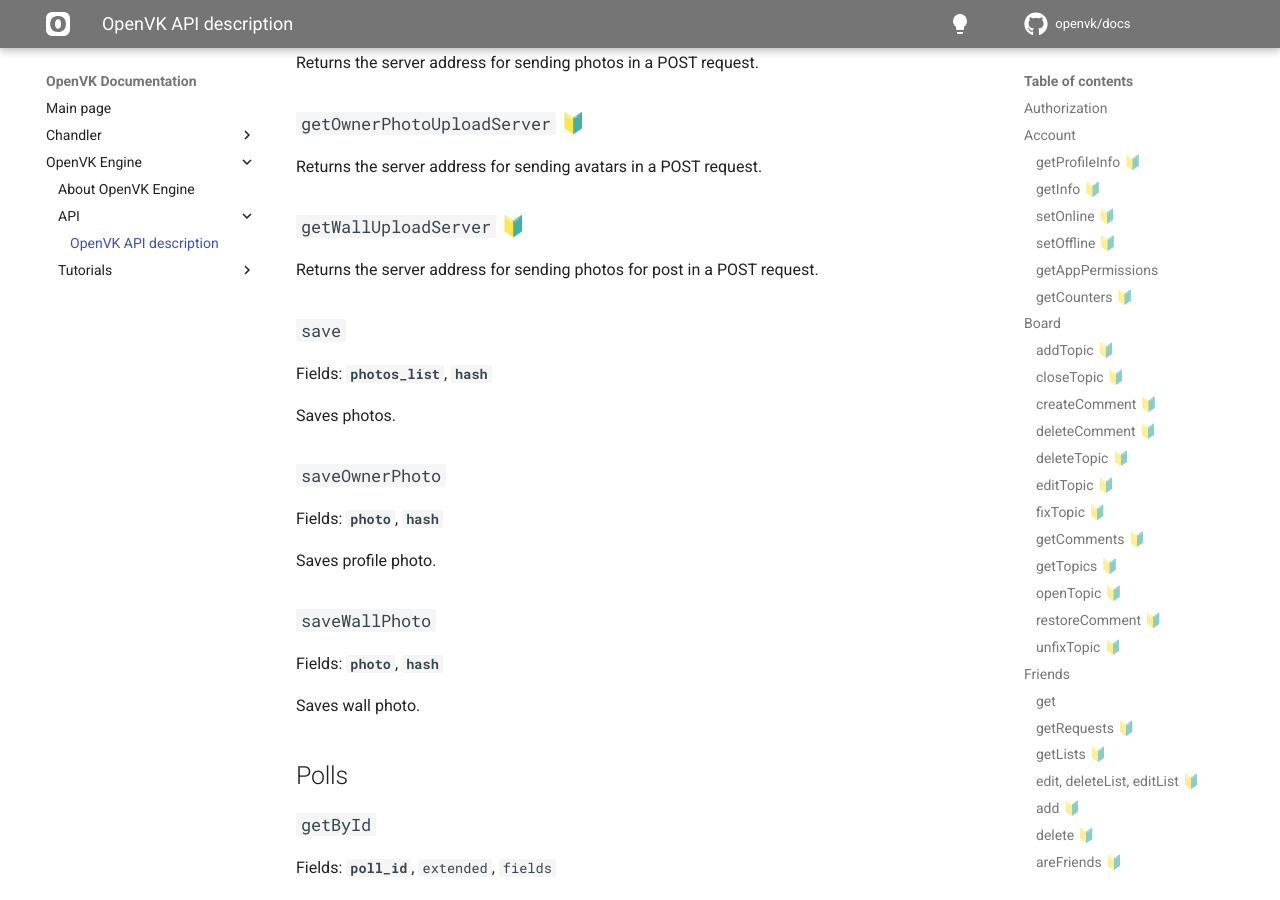
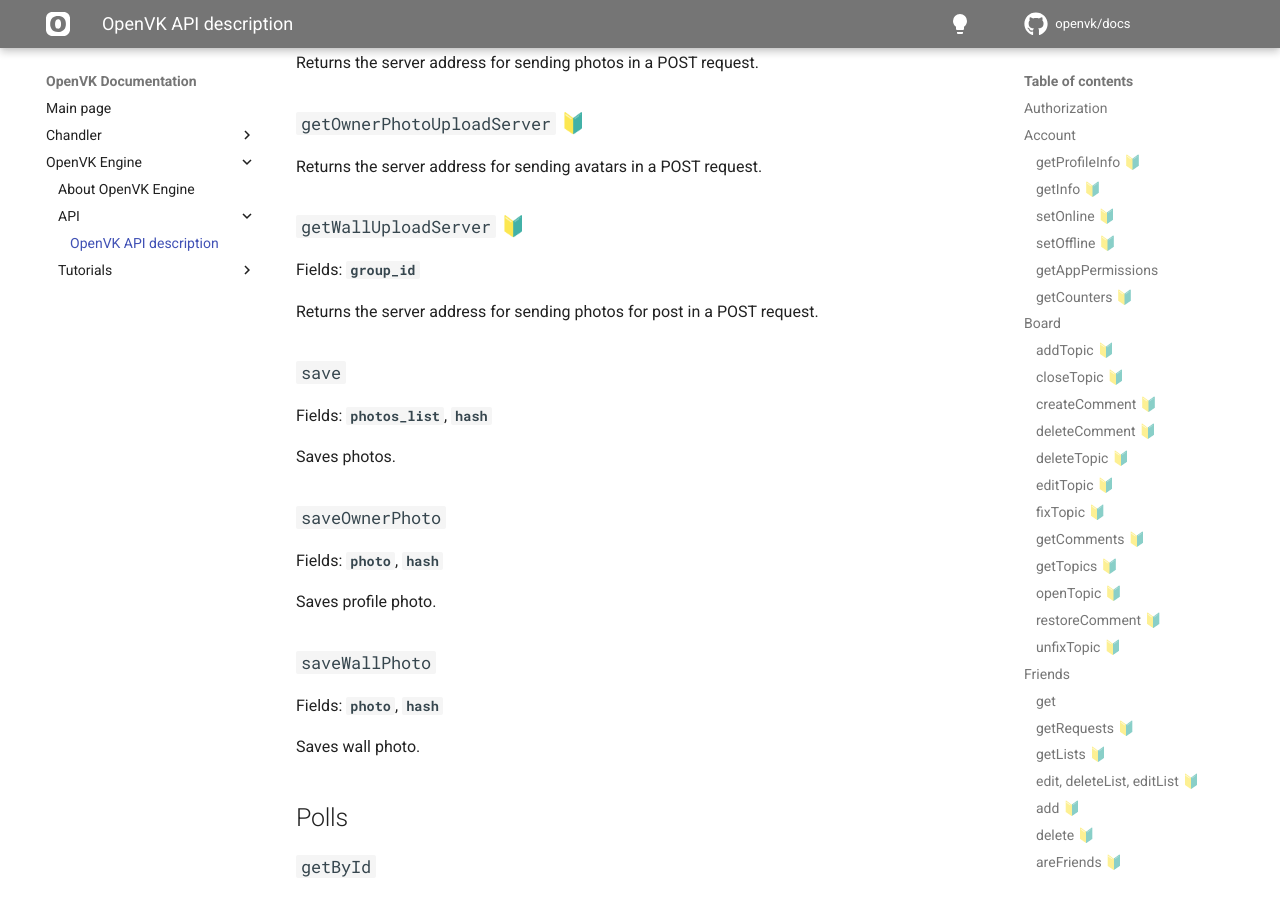
Before and after one commit to OpenVK/docs, an MkDocs documentation site: the page built from docs/openvk_engine/api/description.md, in a window 1280 px wide and 900 px high, scrolled down 14127 px. Built offline with MkDocs 1.6.1 and Material for MkDocs 9.7.7, drawn with Linux system fonts in a browser that asks for light colours; comment, search, counter and statistics services are not loaded.

Commit message:
i forgor поле `group_id` добавить

```diff
--- a/docs/openvk_engine/api/description.md
+++ b/docs/openvk_engine/api/description.md
@@ -581,6 +581,8 @@
 
 ### `getWallUploadServer` 🔰
 
+Fields: **`group_id`**
+
 Returns the server address for sending photos for post in a POST request.
 
 ### `save`
```
